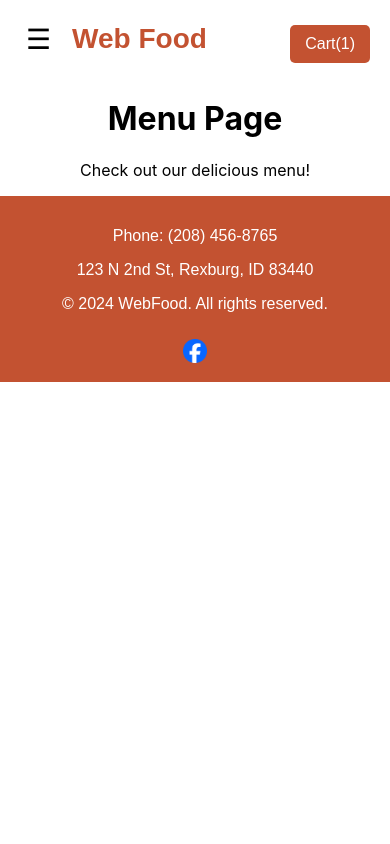
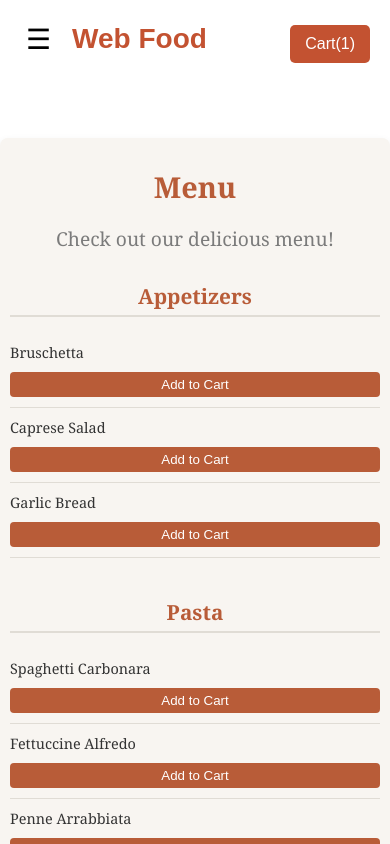
Before and after one commit to chrisglw/WebFood-frontend, a React (Create React App) app: page /menu in a window 390 px wide. Shown: the top 844 px of the page. Built offline with nearby package versions, Linux system fonts and the light colour scheme.

Commit message:
Menu Page

```diff
--- /dev/null
+++ b/src/Pages/Menu/Menu.css
@@ -0,0 +1,118 @@
+/* Menu.css */
+
+.menu-container {
+    max-width: 800px;
+    margin: 0 auto;
+    padding: 20px;
+    font-family: 'Georgia', serif;
+    background-color: #f8f5f1;
+    border-radius: 8px;
+    box-shadow: 0 4px 8px rgba(0, 0, 0, 0.1);
+    margin-top: 60px;
+    margin-bottom: 60px;
+}
+
+.menu-title {
+    text-align: center;
+    font-size: 2.5em;
+    color: #b85c38;
+    margin-bottom: 10px;
+}
+
+.menu-subtitle {
+    text-align: center;
+    font-size: 1.2em;
+    color: #7b7b7b;
+    margin-bottom: 30px;
+}
+
+.menu-section {
+    margin-bottom: 40px;
+}
+
+.menu-category {
+    font-size: 1.8em;
+    color: #b85c38;
+    margin-bottom: 10px;
+    border-bottom: 2px solid #e0dcd5;
+    padding-bottom: 5px;
+}
+
+.menu-list {
+    list-style-type: none;
+    padding: 0;
+}
+
+.menu-item {
+    font-size: 1.1em;
+    color: #333;
+    display: flex;
+    justify-content: space-between;
+    align-items: center;
+    padding: 10px 0;
+    border-bottom: 1px solid #e0dcd5;
+}
+
+.add-to-cart-button {
+    background-color: #b85c38;
+    color: #fff;
+    border: none;
+    padding: 8px 12px;
+    cursor: pointer;
+    border-radius: 4px;
+    transition: background-color 0.3s ease;
+}
+
+.add-to-cart-button:hover {
+    background-color: #a04f31;
+}
+
+/* Responsive Styles */
+
+@media (max-width: 768px) {
+    .menu-container {
+        padding: 15px;
+    }
+
+    .menu-title {
+        font-size: 2em;
+    }
+
+    .menu-category {
+        font-size: 1.5em;
+    }
+
+    .menu-item {
+        font-size: 1em;
+    }
+
+    .add-to-cart-button {
+        padding: 6px 10px;
+    }
+}
+
+@media (max-width: 480px) {
+    .menu-container {
+        padding: 10px;
+    }
+
+    .menu-title {
+        font-size: 1.8em;
+    }
+
+    .menu-category {
+        font-size: 1.3em;
+    }
+
+    .menu-item {
+        font-size: 0.9em;
+        flex-direction: column;
+        align-items: flex-start;
+    }
+
+    .add-to-cart-button {
+        margin-top: 10px;
+        padding: 5px 8px;
+        width: 100%;
+    }
+}
--- a/src/Pages/Menu/Menu.js
+++ b/src/Pages/Menu/Menu.js
@@ -1,10 +1,38 @@
-import React from 'react';
+import React, { useState } from 'react';
+import './Menu.css';
 
 function Menu() {
+    const [cart, setCart] = useState([]);
+
+    const menuItems = [
+        { category: 'Appetizers', items: ['Bruschetta', 'Caprese Salad', 'Garlic Bread'] },
+        { category: 'Pasta', items: ['Spaghetti Carbonara', 'Fettuccine Alfredo', 'Penne Arrabbiata'] },
+        { category: 'Pizza', items: ['Margherita', 'Quattro Stagioni', 'Pepperoni'] },
+        { category: 'Dessert', items: ['Tiramisu', 'Panna Cotta', 'Cannoli'] }
+    ];
+
+    const addToCart = (item) => {
+        setCart([...cart, item]);
+        alert(`${item} added to cart!`);
+    };
+
     return (
-        <div>
-            <h1>Menu Page</h1>
-            <p>Check out our delicious menu!</p>
+        <div className="menu-container">
+            <h1 className="menu-title">Menu</h1>
+            <p className="menu-subtitle">Check out our delicious menu!</p>
+            {menuItems.map((section, index) => (
+                <div key={index} className="menu-section">
+                    <h2 className="menu-category">{section.category}</h2>
+                    <ul className="menu-list">
+                        {section.items.map((item, idx) => (
+                            <li key={idx} className="menu-item">
+                                {item}
+                                <button className="add-to-cart-button" onClick={() => addToCart(item)}>Add to Cart</button>
+                            </li>
+                        ))}
+                    </ul>
+                </div>
+            ))}
         </div>
     );
 }
```
